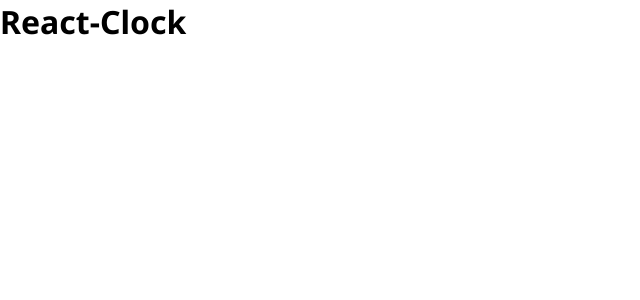
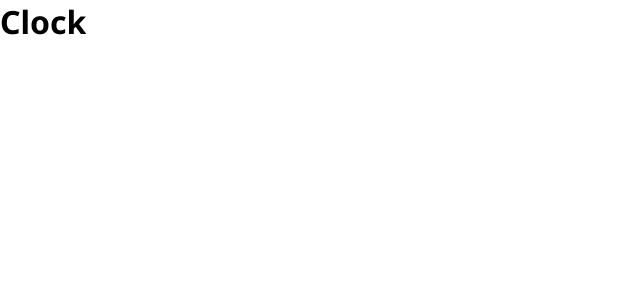
Before and after one commit to hamdikaan/react-clock, a React (Vite) app: page / in a window 1280 px wide. Shown: the top 300 px of the page, without its empty margins (0-640 px from the left). Built offline with nearby package versions, Linux system fonts and the light colour scheme.

Commit message:
Setup react router

```diff
--- a/src/App.tsx
+++ b/src/App.tsx
@@ -1,10 +1,15 @@
 import "./App.scss";
 import { Clock, Stopwatch, Timer } from "./components";
+import { Routes, Route } from "react-router-dom";
 
 const App = () => {
   return (
     <div className="app">
-      <h1>React-Clock</h1>
+      <Routes>
+        <Route index element={<Clock />} />
+        <Route path="/stopwatch" element={<Stopwatch />} />
+        <Route path="/timer" element={<Timer />} />
+      </Routes>
     </div>
   );
 };
--- a/src/main.tsx
+++ b/src/main.tsx
@@ -1,10 +1,13 @@
-import React from 'react'
-import ReactDOM from 'react-dom/client'
-import App from './App'
-import './index.css'
+import React from "react";
+import ReactDOM from "react-dom/client";
+import App from "./App";
+import "./index.css";
+import { BrowserRouter } from "react-router-dom";
 
-ReactDOM.createRoot(document.getElementById('root')!).render(
-  <React.StrictMode>
-    <App />
-  </React.StrictMode>
-)
+ReactDOM.createRoot(document.getElementById("root")!).render(
+  <BrowserRouter>
+    <React.StrictMode>
+      <App />
+    </React.StrictMode>
+  </BrowserRouter>
+);
```
